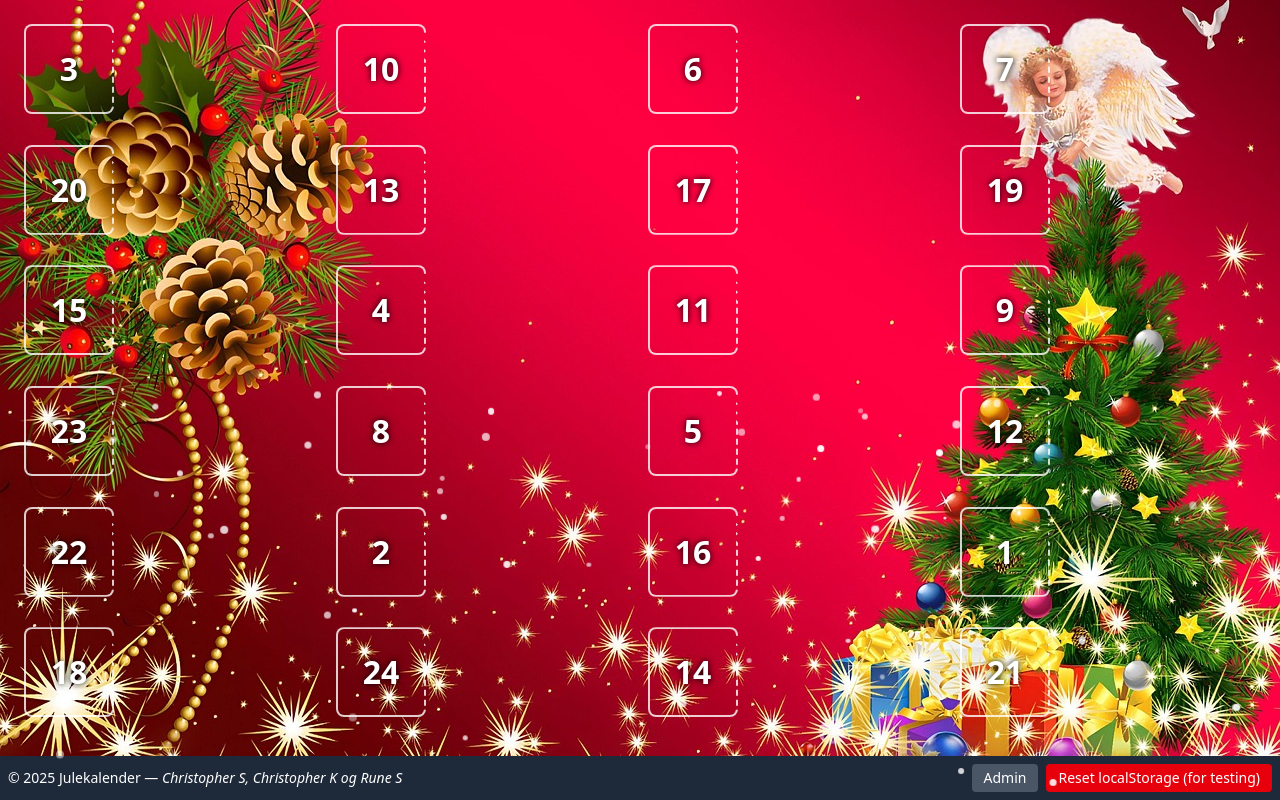
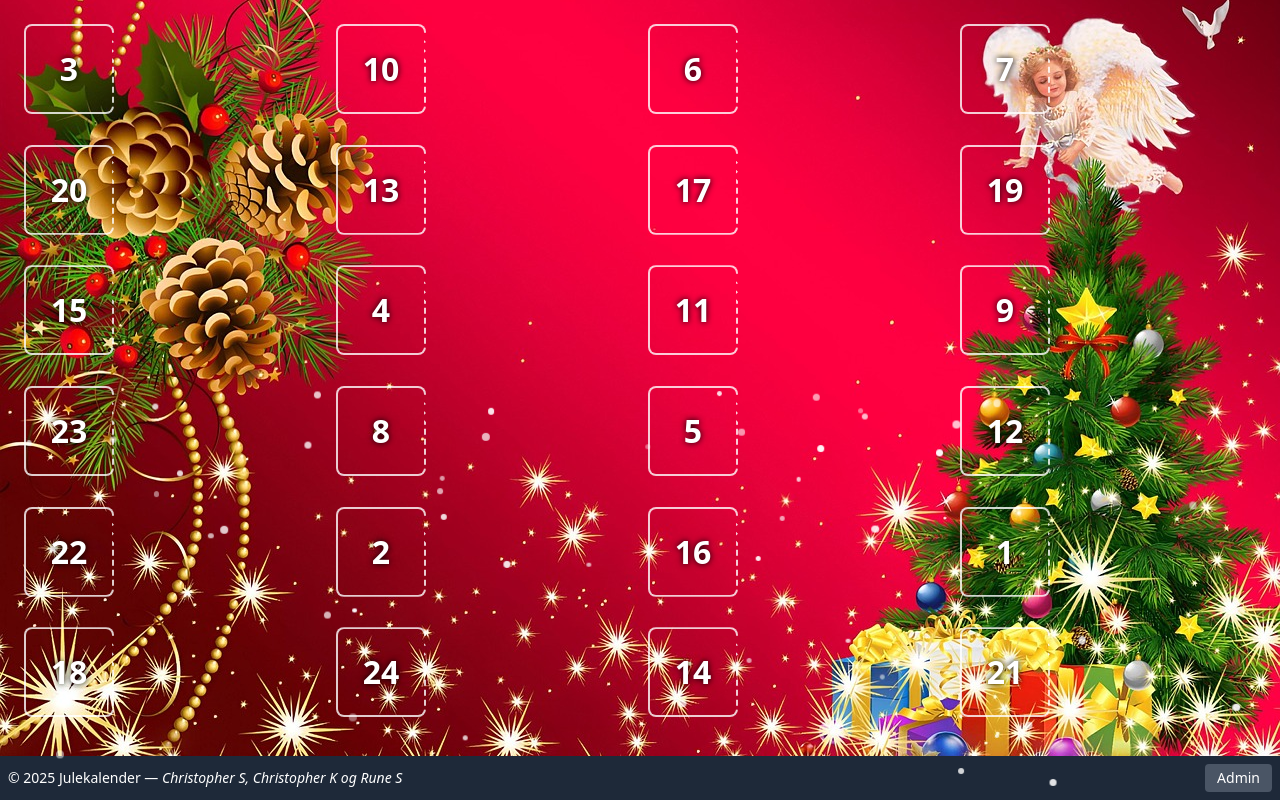
Before and after one commit to Chris-sle/Julekalender2025, a Vue app in the folder frontend/: page / in a window 1280 px wide. Built offline with nearby package versions, Linux system fonts and the light colour scheme; no server answers.

Commit message:
remove localstorage button

```diff
--- a/frontend/src/components/footer.vue
+++ b/frontend/src/components/footer.vue
@@ -11,13 +11,6 @@
       >
         Admin
       </button>
-
-      <button
-        class="px-3 py-1 bg-red-600 rounded hover:bg-red-500 text-sm"
-        @click="resetCalendar"
-      >
-        Reset localStorage (for testing)
-      </button>
     </div>
   </footer>
 </template>
```
